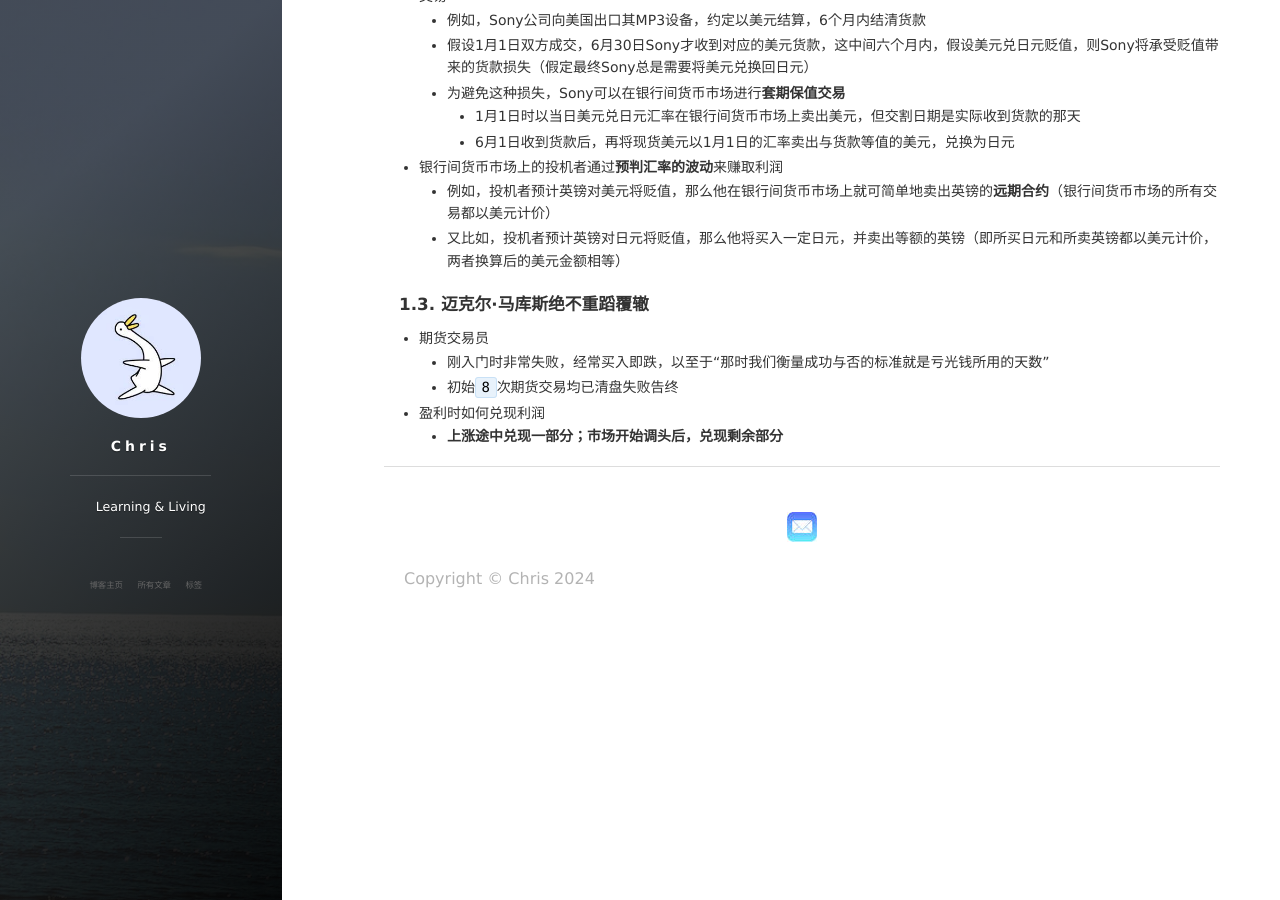
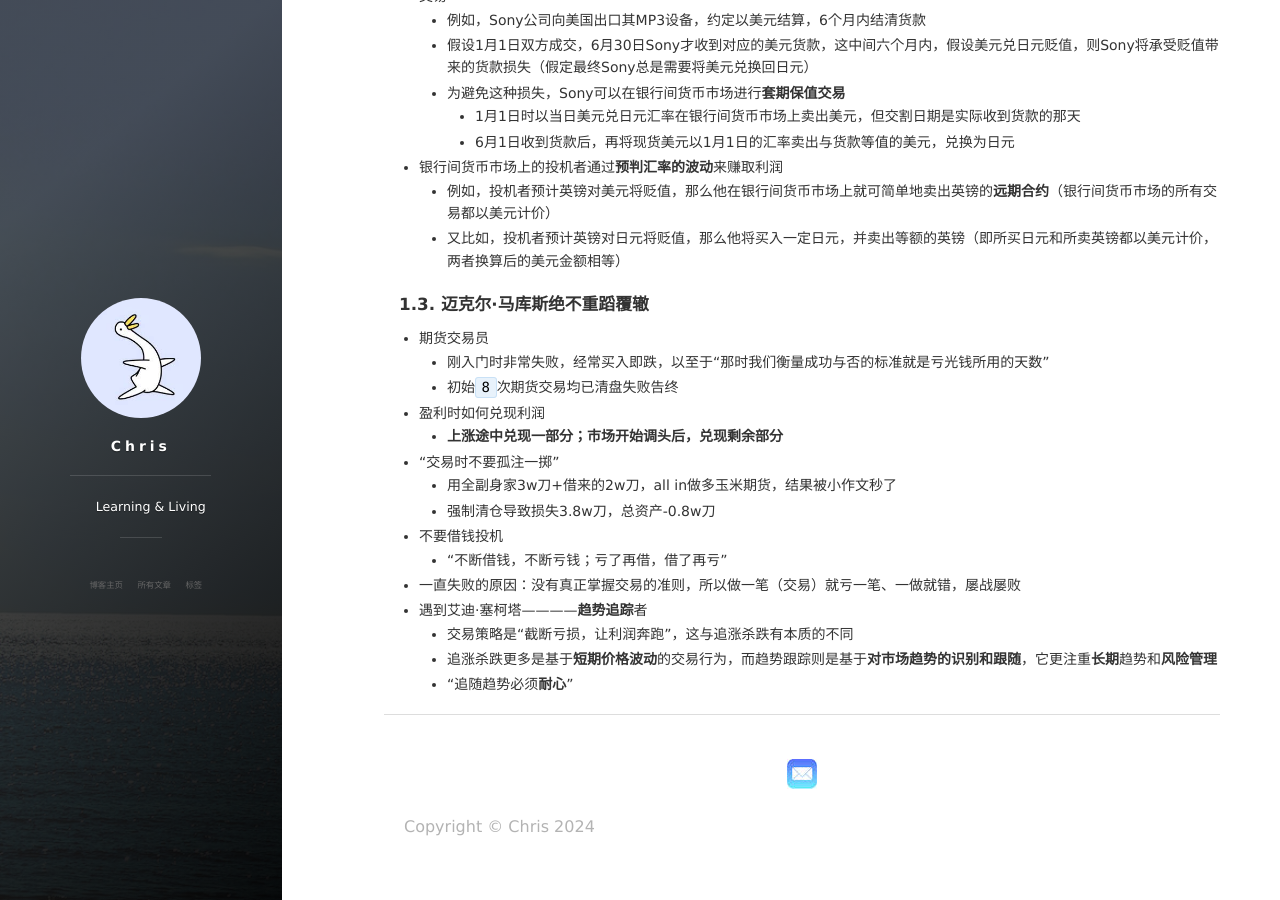
Before and after one commit to CHRisXman/CHRisXman.github.io, a Jekyll site: the page built from _posts/2024-10-29-note-book-market-wizards.md, in a window 1280 px wide and 900 px high, scrolled down 2969 px. Built offline with Jekyll 4.4.1, drawn with Linux system fonts in a browser that asks for light colours; nearby versions of some CDN libraries.

Commit message:
update posts

```diff
--- a/_posts/2024-10-29-note-book-market-wizards.md
+++ b/_posts/2024-10-29-note-book-market-wizards.md
@@ -120,3 +120,13 @@ category: 财经
     - 初始`8`次期货交易均已清盘失败告终
 + 盈利时如何兑现利润
     - **上涨途中兑现一部分；市场开始调头后，兑现剩余部分**
++ “交易时不要孤注一掷”
+    - 用全副身家3w刀+借来的2w刀，all in做多玉米期货，结果被小作文秒了
+    - 强制清仓导致损失3.8w刀，总资产-0.8w刀
++ 不要借钱投机
+    - “不断借钱，不断亏钱；亏了再借，借了再亏”
++ 一直失败的原因：没有真正掌握交易的准则，所以做一笔（交易）就亏一笔、一做就错，屡战屡败
++ 遇到艾迪·塞柯塔————**趋势追踪**者
+    - 交易策略是“截断亏损，让利润奔跑”，这与追涨杀跌有本质的不同
+    - 追涨杀跌更多是基于**短期价格波动**的交易行为，而趋势跟踪则是基于**对市场趋势的识别和跟随**，它更注重**长期**趋势和**风险管理**
+    - “追随趋势必须**耐心**”
```
Also changed, not shown: _posts/2024-01-30-note-learning-from-entropy-to-woe.md (+2 -2 lines), _posts/2024-10-26-essay-202410-finance-news.md (+0 -3 lines).
